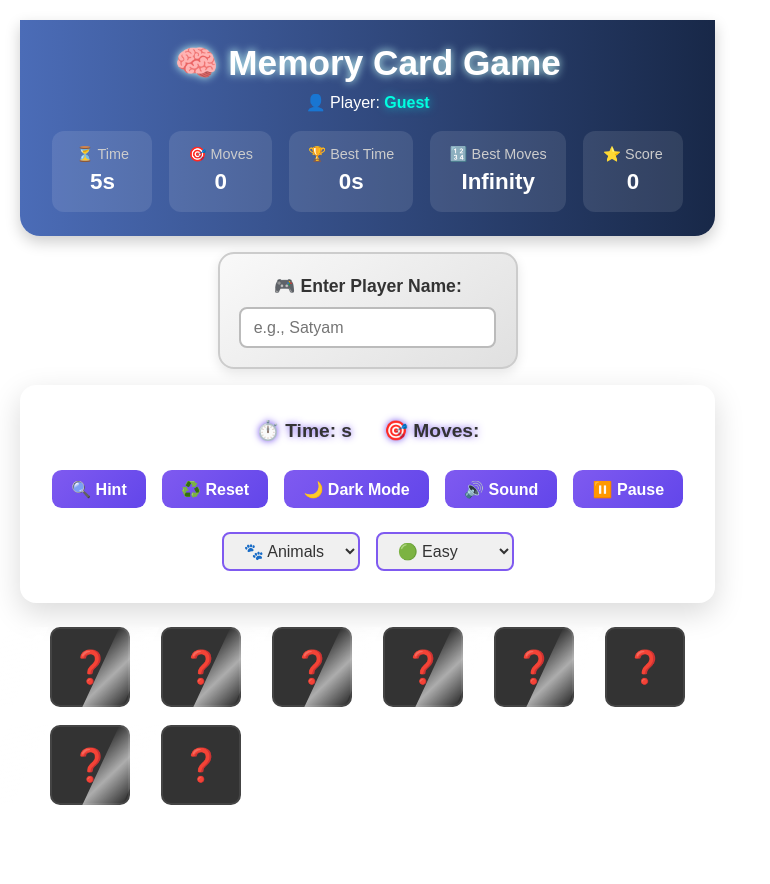
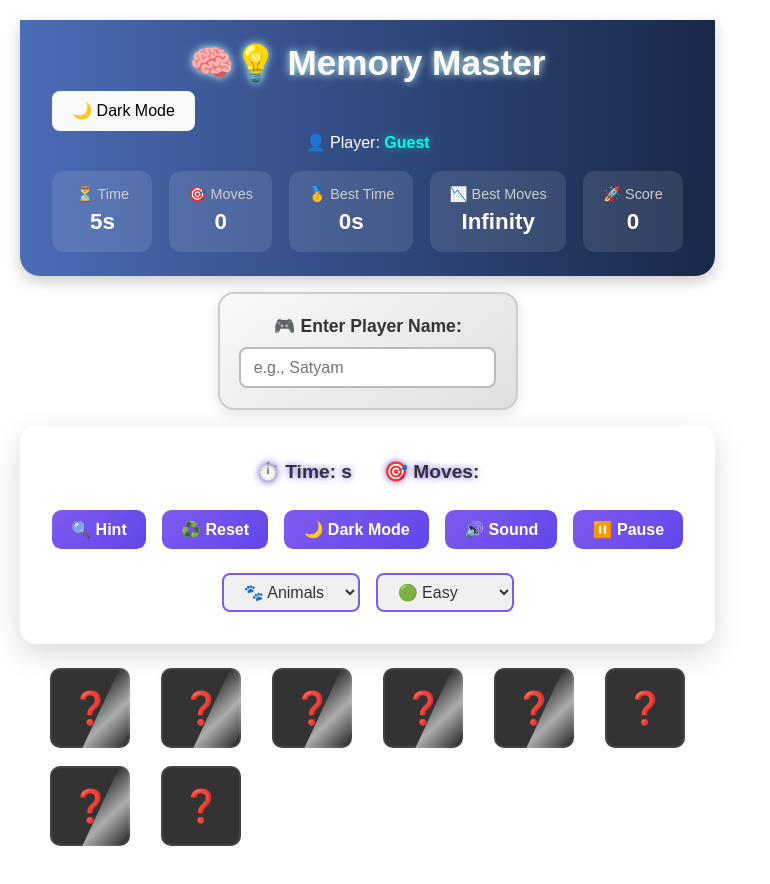
Before and after one commit to Satyam6201/Memory-Card-Game, a React (Vite) app: page / in a window 1280 px wide. Shown: the top 884 px of the page, without its empty margins (0-770 px from the left). Before the commit the page ends 849 px from the top, so only its background shows below. Built offline with nearby package versions, Linux system fonts and the light colour scheme.

Commit message:
Add More Feature

```diff
--- a/src/components/Header.jsx
+++ b/src/components/Header.jsx
@@ -8,33 +8,41 @@ export default function Header({
   score,
   bestMoves,
   highScore,
+  toggleTheme,
+  isDark,
 }) {
   return (
     <header className="header">
-      <h1 className="game-title">🧠 Memory Card Game</h1>
+      <div className="top-bar">
+        <h1 className="game-title">🧠💡 Memory Master</h1>
+        <button className="theme-toggle" onClick={toggleTheme}>
+          {isDark ? "🌞 Light Mode" : "🌙 Dark Mode"}
+        </button>
+      </div>
+
       <div className="player-info">
-        <p>👤 Player: <span className="highlight">{playerName || "Guest"}</span></p>
+        👤 Player: <span className="highlight">{playerName || "Guest"}</span>
       </div>
 
       <div className="stats-container">
-        <div className="stat-box">
+        <div className="stat-box glow-box">
           <p>⏳ Time</p>
           <span>{time}s</span>
         </div>
-        <div className="stat-box">
+        <div className="stat-box glow-box">
           <p>🎯 Moves</p>
           <span>{moves}</span>
         </div>
-        <div className="stat-box">
-          <p>🏆 Best Time</p>
+        <div className="stat-box glow-box">
+          <p>🥇 Best Time</p>
           <span>{highScore}s</span>
         </div>
-        <div className="stat-box">
-          <p>🔢 Best Moves</p>
+        <div className="stat-box glow-box">
+          <p>📉 Best Moves</p>
           <span>{bestMoves}</span>
         </div>
-        <div className="stat-box">
-          <p>⭐ Score</p>
+        <div className="stat-box glow-box">
+          <p>🚀 Score</p>
           <span>{score}</span>
         </div>
       </div>
```
